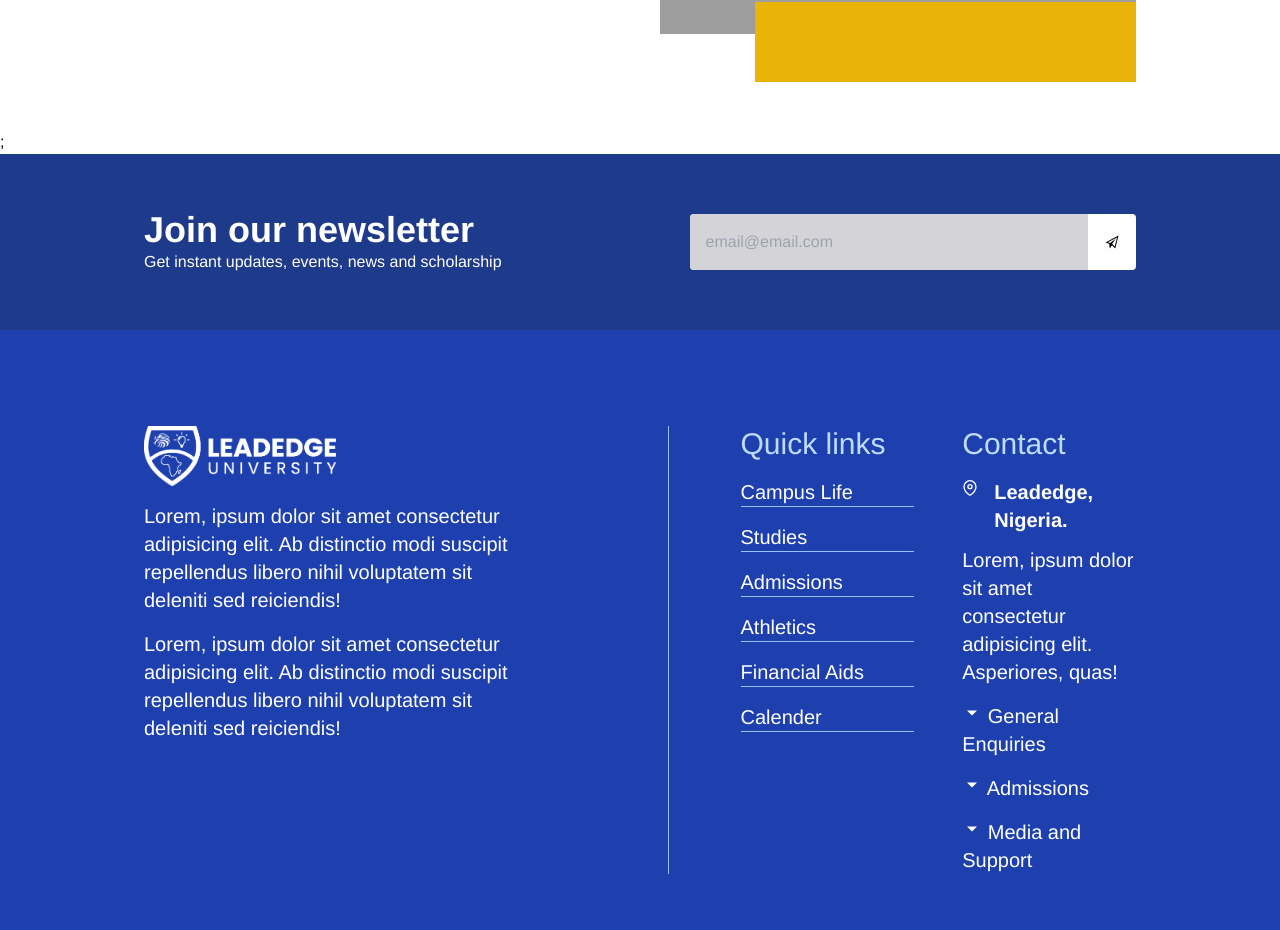
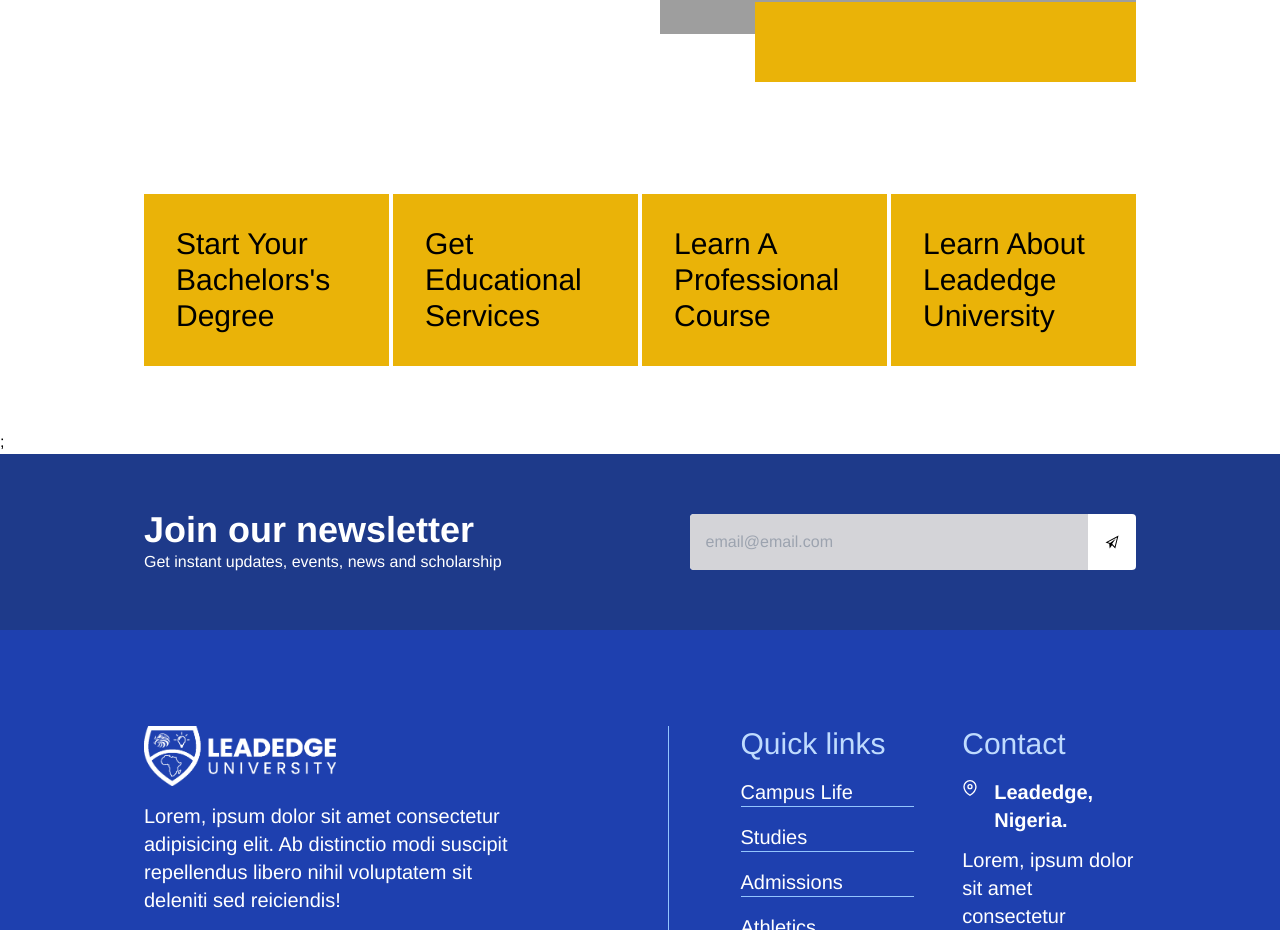
Before and after one commit to emmaudeji/Leadedge_university, a Next.js app: page / in a window 1280 px wide. Shown: the part 2734-3664 px from the top of the page. Built offline with nearby package versions, Linux system fonts and the light colour scheme; grey boxes are pictures that could not be loaded.

Commit message:
services section

```diff
--- /dev/null
+++ b/components/containers/Services.jsx
@@ -0,0 +1,24 @@
+import React from 'react'
+import Link from 'next/link'
+
+const Services = () => {
+  return (
+    <div className='w-full grid px-6 sm:px-16 lg:px-36 grid-cols-2 md:grid-cols-4 py-16 gap-1 text-3xl capitalize'>
+      <Link href='./studies'>
+        <div className='bg-yellow-500 hover:bg-yellow-400 p-8  duration-300 cursor-pointer h-full'>Start your Bachelors's Degree</div>
+      </Link>
+      <Link href='./consultation'>
+        <div className='bg-yellow-500 hover:bg-yellow-400 p-8  duration-300 cursor-pointer h-full'>Get Educational Services</div>
+      </Link>
+      <Link href='./professional-courses'>
+        <div className='bg-yellow-500 hover:bg-yellow-400 p-8  duration-300 cursor-pointer h-full'>Learn a Professional course</div>
+      </Link>
+      <Link href='./studies'>
+        <div className='bg-yellow-500 hover:bg-yellow-400 p-8  duration-300 cursor-pointer h-full'>Learn  about Leadedge University</div>
+      </Link>
+
+    </div>
+  )
+}
+
+export default Services
--- a/pages/index.js
+++ b/pages/index.js
@@ -6,6 +6,7 @@ import WhyLU from "@/components/containers/WhyLU";
 import LeadedgePhilosopy from "../components/containers/LeadedgePhilosopy";
 import SearchCourses from "../components/containers/searchCourses";
 import Classroom from "@/components/containers/Classroom";
+import Services from "@/components/containers/Services";
 
 export default function Home() {
   return (
@@ -15,6 +16,7 @@ export default function Home() {
       <SearchCourses />
       <LeadedgePhilosopy />
       <Classroom />
+      <Services />
     </>
   );
 }
```
